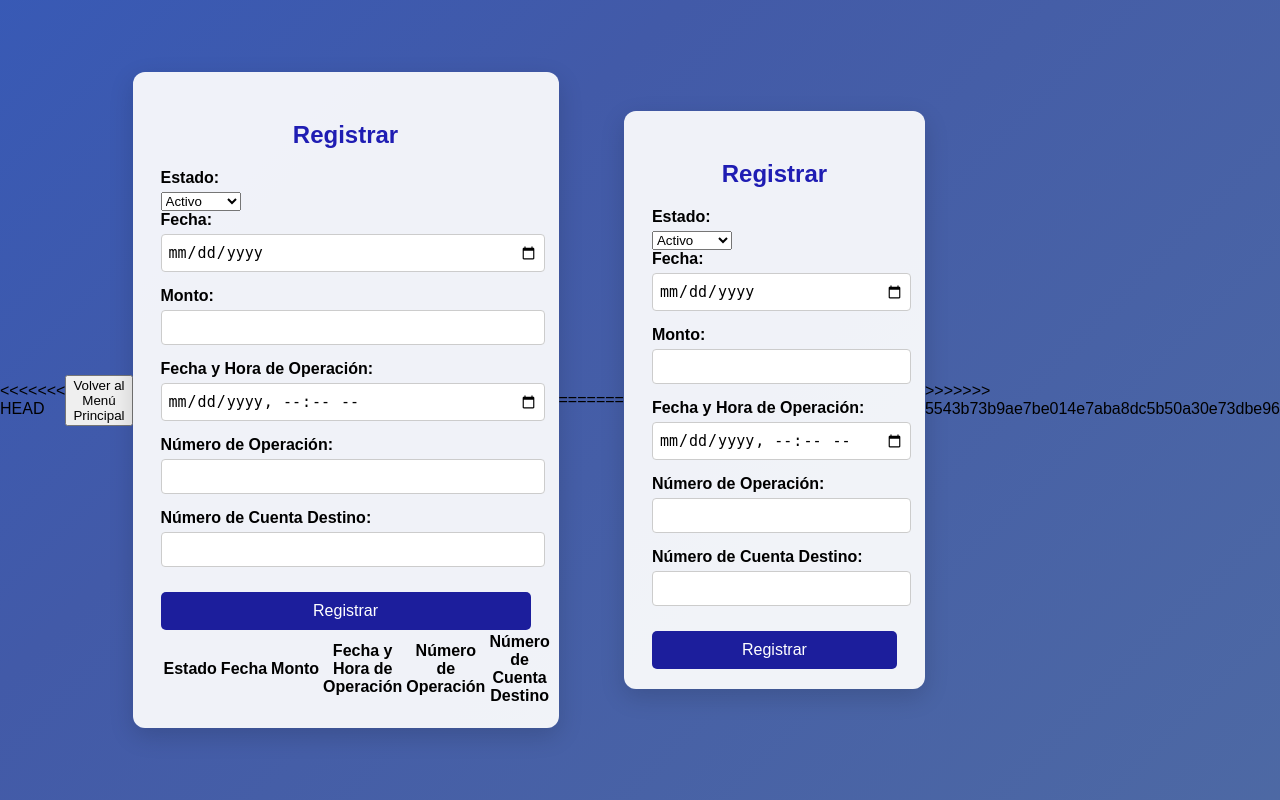
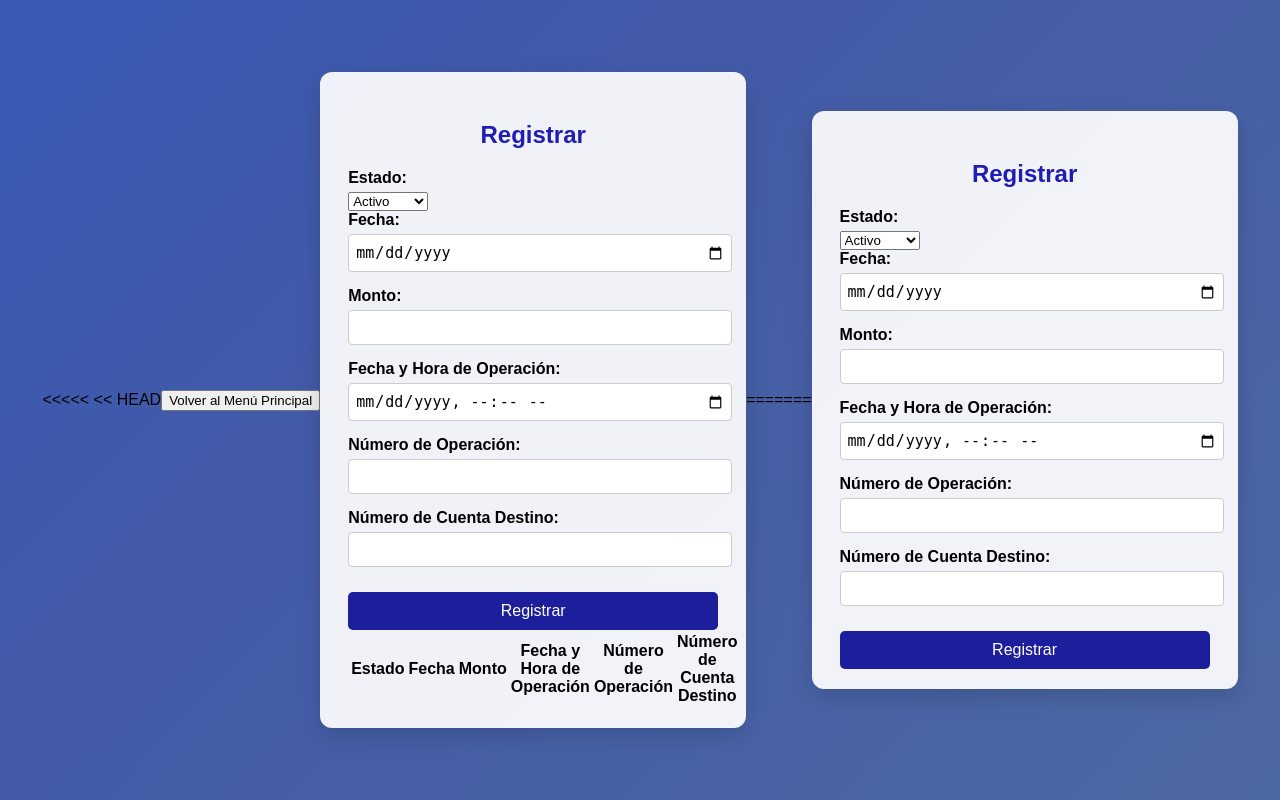
Before and after one commit to bard08/ColegioParticular-SENATI2025, a PHP site: page /Vista/VistaPension_Validacion.php in a window 1280 px wide. Run offline with PHP 8.4, Linux system fonts and the light colour scheme; lists and menus that the app fills with data are empty.

Commit message:
Update VistaPension_Validacion.php
sfsdfsd

```diff
--- a/Vista/VistaPension_Validacion.php
+++ b/Vista/VistaPension_Validacion.php
@@ -1,7 +1,7 @@
 <!DOCTYPE html>
 <html lang="es">
 <head>
-<<<<<<< HEAD
+<<<<< << HEAD
   <meta charset="UTF-8" />
   <title>Registro de Operación</title>
   <link rel="stylesheet" href="../Modelo/VistaPension_Validacion.css" />
@@ -139,4 +139,3 @@
   </div>
 </body>
 </html>
->>>>>>> 5543b73b9ae7be014e7aba8dc5b50a30e73dbe96
```
